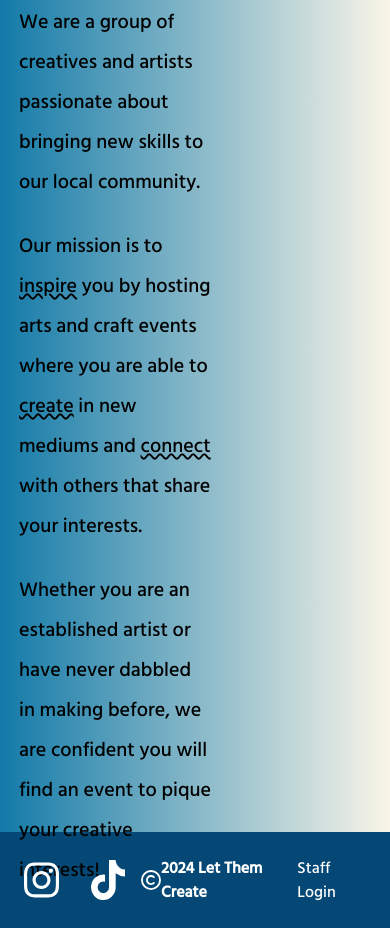
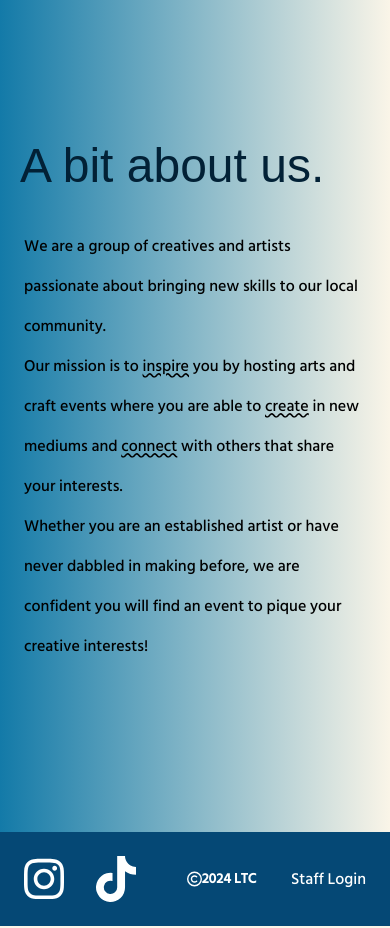
Before and after one commit to alehow84/let-them-create, a Next.js app in the folder ltc/: page / in a window 390 px wide. Shown: the part 920-1848 px from the top of the page. Built offline with nearby package versions, Linux system fonts and the light colour scheme; a web font is replaced by a local one.

Commit message:
improve mobile view of footer

```diff
--- a/ltc/src/app/components/Footer.tsx
+++ b/ltc/src/app/components/Footer.tsx
@@ -22,8 +22,13 @@ export default function Footer() {
         </Link>
       </div>
       <div className="flex text-white mx-auto">
-        <Image src={Copyright} height={20} width={20} alt="copyright" />
-        <strong className="hover:cursor-default">2024 Let Them Create</strong>
+        <Image src={Copyright} height={15} width={15} alt="copyright" />
+        <strong className="text-sm hover:cursor-default hidden md:block">
+          2024 Let Them Create
+        </strong>
+        <strong className="text-sm hover:cursor-default md:hidden">
+          2024 LTC
+        </strong>
       </div>
       <div>
         <Link href="/staff-login">
--- a/ltc/src/app/components/homepage/HomepageBottom.tsx
+++ b/ltc/src/app/components/homepage/HomepageBottom.tsx
@@ -10,14 +10,14 @@ const Playpen = Playpen_Sans({
 
 export default function HomepageBottom() {
   return (
-    <div className="bg-gradient-to-r from-blue to-neutral h-screen flex justify-center items-center">
+    <div className="bg-gradient-to-r from-blue to-neutral h-dvh flex justify-center items-center">
       <section className="md:flex justify-center items-center">
-        <div className="mr-20 hover:cursor-default">
-          <div className={Playpen.className} style={{ width: "400px" }}>
+        <div className="ml-5 md:mr-20 hover:cursor-default">
+          <div className={Playpen.className} style={{ width: "350px" }}>
             <Typing text="A bit about us." />
           </div>
         </div>
-        <div className="ml-10 w-1/2">
+        <div className="m-6 md:ml-10 md:w-1/2">
           <AboutUs />
         </div>
       </section>
--- a/ltc/src/app/components/homepage/HomepageTop.tsx
+++ b/ltc/src/app/components/homepage/HomepageTop.tsx
@@ -11,7 +11,7 @@ const Playpen = Playpen_Sans({
 
 export default function HomepageTop() {
   return (
-    <div className="bg-gradient-to-r from-blue to-neutral h-screen flex flex-col">
+    <div className="bg-gradient-to-r from-blue to-neutral h-dvh flex flex-col">
       <main className="md:flex items-center md:mt-10">
         <div className="md:ml-20">
           <Image
@@ -22,7 +22,7 @@ export default function HomepageTop() {
             priority
           />
         </div>
-        <div className="text-center md:ml-16 hover:cursor-default">
+        <div className="text-center items-end md:ml-16 hover:cursor-default">
           <div className={Playpen.className}>
             <Typing text="Inspire, Create, Connect." />
           </div>
--- a/ltc/src/app/static/AboutUs.tsx
+++ b/ltc/src/app/static/AboutUs.tsx
@@ -1,12 +1,12 @@
 export default function AboutUs() {
   return (
     <>
-      <div className="text-xl leading-10 ">
-        <p className="m-6">
+      <div className="md:text-xl leading-10 ">
+        <p className="md:m-6">
           We are a group of creatives and artists passionate about bringing new
           skills to our local community.
         </p>
-        <p className="m-6">
+        <p className="md:m-6">
           {" "}
           Our mission is to{" "}
           <span className="underline decoration-wavy">inspire</span> you by
@@ -15,7 +15,7 @@ export default function AboutUs() {
           mediums and <span className="underline decoration-wavy">connect</span>{" "}
           with others that share your interests.
         </p>
-        <p className="m-6">
+        <p className="md:m-6">
           Whether you are an established artist or have never dabbled in making
           before, we are confident you will find an event to pique your creative
           interests!
```
